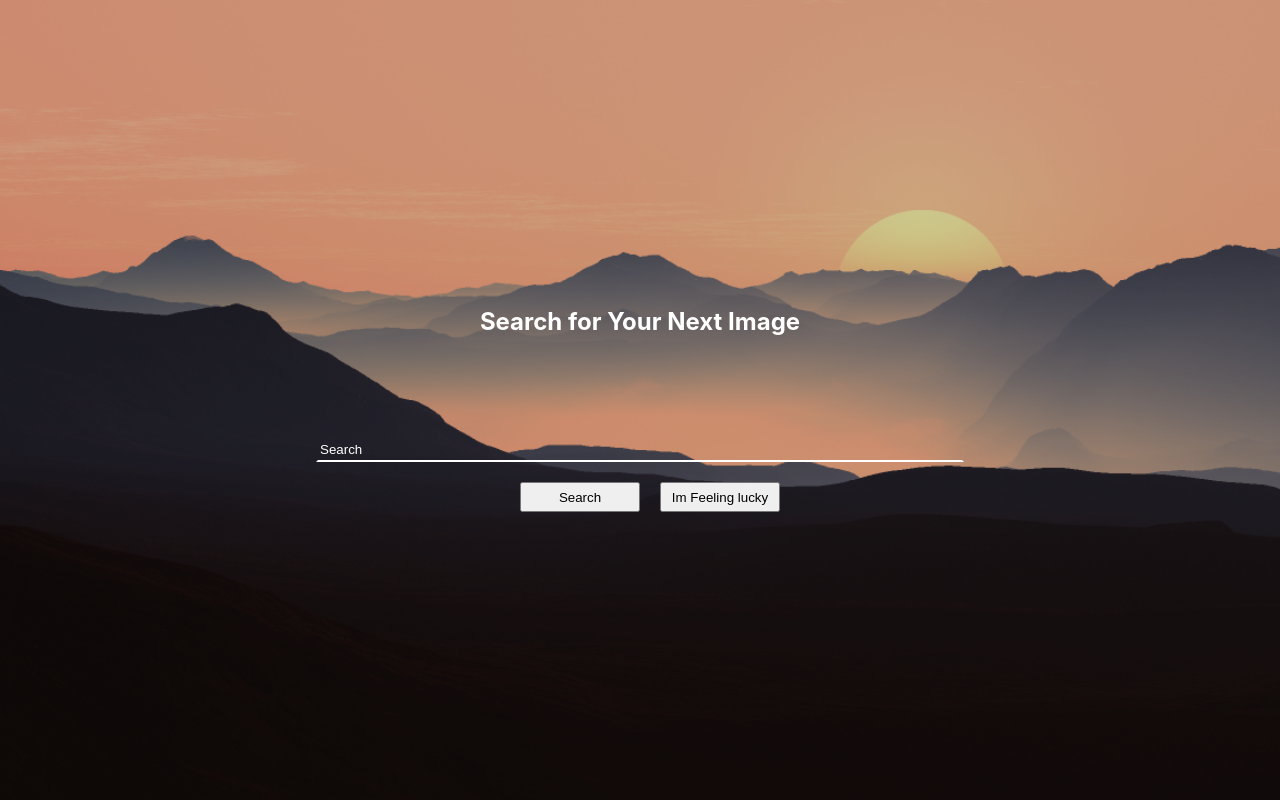
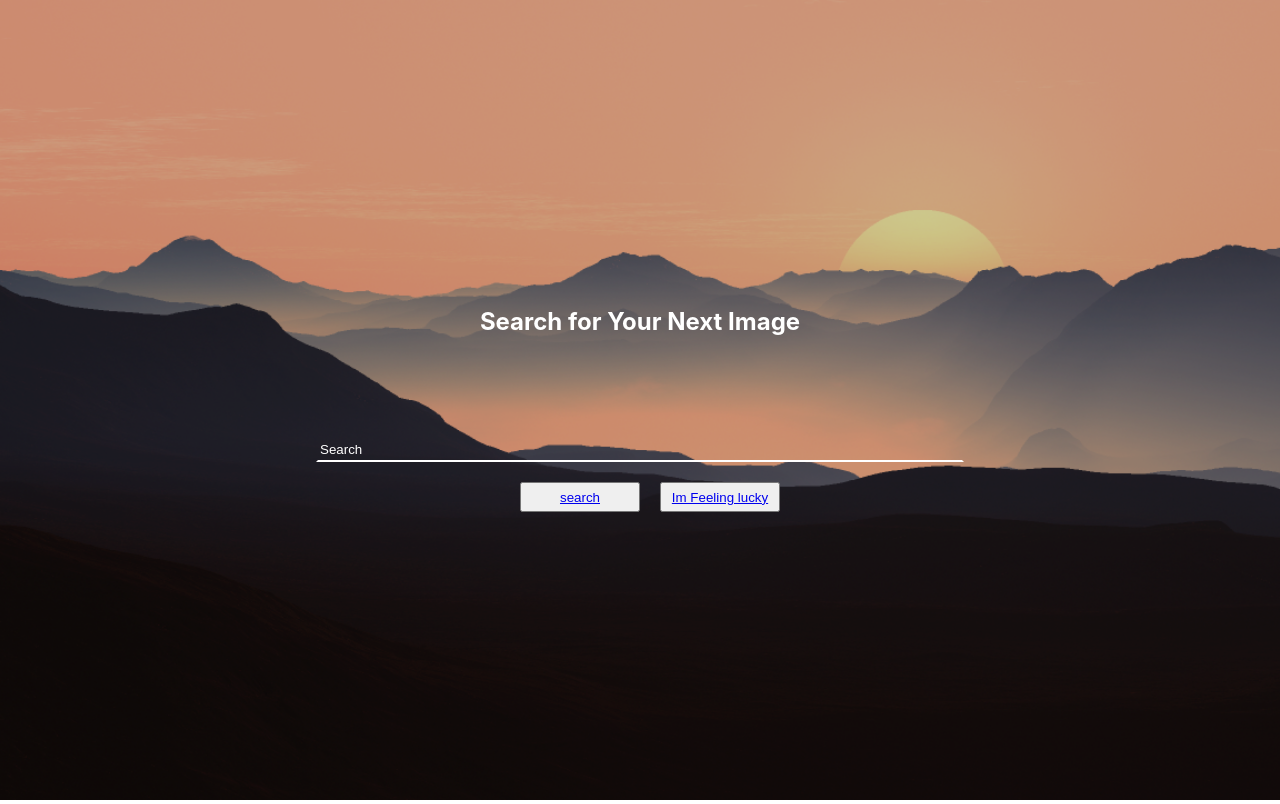
Before and after one commit to SchoolOfCode/w8_d5-hackathon_react-app-with-api-data-theagilesloth, a React (Create React App) app: page / in a window 1280 px wide. Built offline with nearby package versions, Linux system fonts and the light colour scheme; no server answers.

Commit message:
added link

```diff
--- a/src/layouts/home/home.component.jsx
+++ b/src/layouts/home/home.component.jsx
@@ -1,25 +1,24 @@
-import React, { useState } from "react";
+import React, { useState, useEffect } from "react";
 import "./home.style.css";
 import { Inputs } from "../../components/inputs/inputs.component";
 import { Buttons } from "../../components/buttons/buttons.component";
+import { Routes, Route, Link } from "react-router-dom";
 
 export function HomeLayout({ className }) {
    const [searchValue, setSearchValue] = useState("");
+   const [lucky, setLucky] = useState("");
 
-   const onSearch = () => {
-      document.location.href = `/results/${searchValue}`;
-   };
-
-   const onImFeelingLuck = () => {
-      const query = window.location.href.split("/")[4];
-      const url = `https://random-word-api.herokuapp.com/word?number=1`;
+   useEffect(() => {
+      const url = `https://api.namefake.com/`;
       const fetchData = async () => {
          const res = await fetch(url);
          const data = await res.json();
-         document.location.href = `/results/${data[0]}`;
+         setLucky(data);
       };
       fetchData();
-   };
+   }, []);
+
+   console.log(lucky);
 
    return (
       <div className={className} id="home-section">
@@ -34,12 +33,12 @@ export function HomeLayout({ className }) {
             />
 
             <div id="btn-wrapper">
-               <Buttons onClick={onSearch} className="search-btn">
-                  Search
+               <Buttons className="search-btn">
+                  <Link to={`/results/${searchValue}`}>search</Link>
                </Buttons>
 
-               <Buttons onClick={onImFeelingLuck} className="search-btn">
-                  Im Feeling lucky
+               <Buttons className="search-btn">
+                  <Link to={`/`}>Im Feeling lucky</Link>
                </Buttons>
             </div>
          </div>
```
